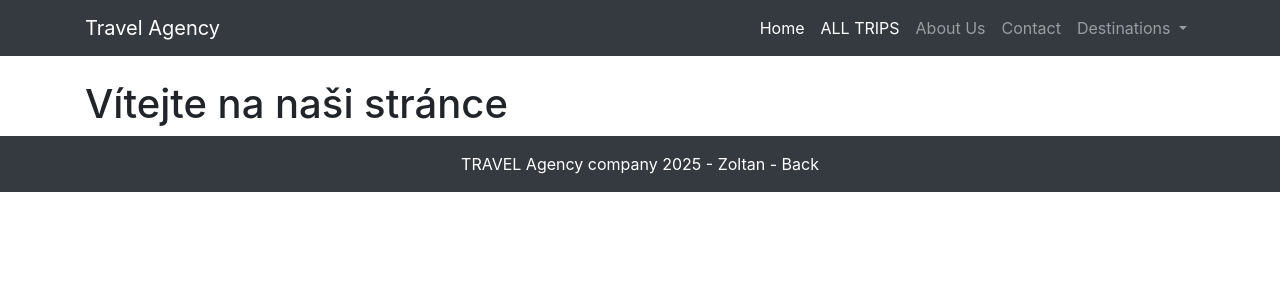
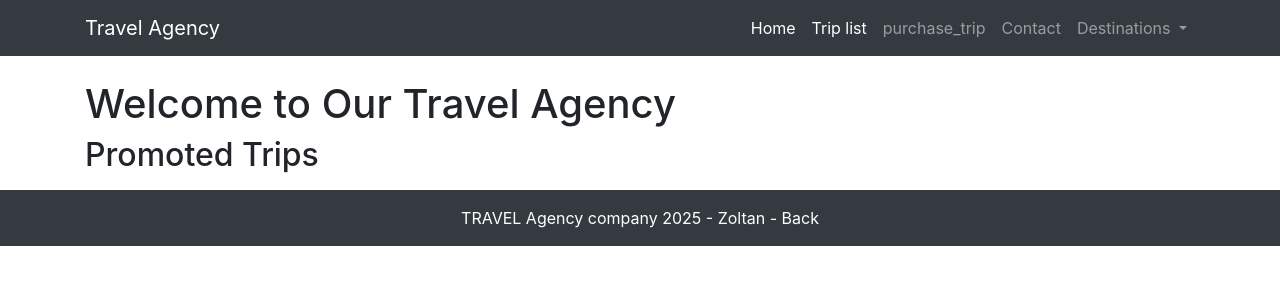
Before and after one commit to ZoltronPy/CS05, a Django app: page / in a window 1280 px wide. Shown: the top 300 px of the page. Run offline with Django 5.2, Linux system fonts and the light colour scheme; data that the repository does not hold is empty; some libraries are stand-ins or nearby versions.

Commit message:
home,-triplist-connection,-page-,-payment

```diff
--- a/CS5/urls.py
+++ b/CS5/urls.py
@@ -1,13 +1,12 @@
 from django.contrib import admin
-from django.urls import path
+from django.urls import path, include
+from viewer import views
 from viewer.admin import custom_admin_site
-from viewer.views import all_trips, home
 
 urlpatterns = [
-    path('admin/', custom_admin_site.urls),
-
-    path('', home ,name='home'),
-    path('trips/', all_trips, name='all_trips'),
-
-
+    path('admin/', custom_admin_site.urls),  # Vlastní administrátorský panel
+    path('', views.homepage, name='homepage'),  # Domovská stránka
+    path('trips/', views.trip_list, name='trip_list'),  # Seznam zájezdů
+    path('trips/<int:trip_id>/', views.trip_detail, name='trip_detail'),  # Detail zájezdu
+    path('purchase/', views.purchase_trip, name='purchase_trip'),  # Nákup zájezdu
 ]
--- a/templates/navbar.html
+++ b/templates/navbar.html
@@ -9,14 +9,16 @@
         </button>
         <div class="collapse navbar-collapse" id="navbarNavAltMarkup">
           <ul class="navbar-nav ml-auto">
+
             <li class="nav-item active">
-              <a class="nav-link" href="{% url 'home' %}">Home</a>
+              <a class="nav-link" href="{% url 'homepage' %}">Home</a>
             </li>
-          <li class="nav-item active">
-              <a class="nav-link" href="{% url 'all_trips'%}">ALL TRIPS</a>
+            <li class="nav-item active">
+              <a class="nav-link" href="{% url 'trip_list'%}">Trip list</a>
             </li>
+
             <li class="nav-item">
-              <a class="nav-link" href="/about/">About Us</a>
+              <a class="nav-link" href="{% url 'purchase_trip' %}">purchase_trip</a>
             </li>
             <li class="nav-item">
               <a class="nav-link" href="/contact/">Contact</a>
--- a/viewer/templates/home.html
+++ /dev/null
@@ -1,6 +0,0 @@
-{% extends "base.html" %}
-
-{% block content %}
-    <h1> Vítejte na naši stránce </h1>
-
-{% endblock %}
--- /dev/null
+++ b/viewer/templates/homepage.html
@@ -0,0 +1,13 @@
+{% extends "base.html" %}
+
+{% block content %}
+<h1>Welcome to Our Travel Agency</h1>
+<h2>Promoted Trips</h2>
+<ul>
+    {% for trip in promoted_trips %}
+        <li>
+            <a href="{% url 'trip_detail' trip.id %}">{{ trip.tour_name }}</a>
+        </li>
+    {% endfor %}
+</ul>
+{% endblock %}
--- a/viewer/views.py
+++ b/viewer/views.py
@@ -1,14 +1,44 @@
 from django.shortcuts import render
+from django.shortcuts import get_object_or_404
 from viewer.models import TravelInfo
+from viewer.models import TourPurchase
 
 
-def home(request):
-    return render(request, 'home.html')
-
-
+def homepage(request):
+    promoted_trips = TravelInfo.objects.filter(is_promoted=True).order_by('-created_at')[:5]
+    return render(request, 'homepage.html', {'promoted_trips': promoted_trips})
 def all_trips(request):
     trips = TravelInfo.objects.all()  # Předpokládáme, že načítáš všechny zájezdy
     context = {
         "trips": trips,
     }
     return render(request, "Trips.html", context)
+
+def trip_list(request):
+    trips = TravelInfo.objects.all()
+    return render(request, 'trip_list.html', {'trips': trips})
+
+
+def trip_detail(request, trip_id):
+    trip = get_object_or_404(TravelInfo, pk=trip_id)
+    return render(request, 'trip_detail.html', {'trip': trip})
+
+
+def purchase_trip(request):
+    if request.method == 'POST':
+        trip_id = request.POST.get('trip_id')
+        adults = int(request.POST.get('adults', 0))
+        kids = int(request.POST.get('kids', 0))
+
+        trip = get_object_or_404(TravelInfo, pk=trip_id)
+        purchase = TourPurchase(
+            travel_info=trip,
+            adult_count=adults,
+            child_count=kids,
+        )
+        purchase.save()
+
+        return render(request, 'purchase_success.html', {'purchase': purchase})
+    else:
+        trips = TravelInfo.objects.all()
+        return render(request, 'purchase_form.html', {'trips': trips})
```
Also changed, not shown: viewer/templates/purchase_form.html (added, +21 -0 lines), viewer/templates/purchase_success.html (added, +10 -0 lines), viewer/templates/trip_detail.html (added, +21 -0 lines), viewer/templates/trip_list.html (added, +12 -0 lines).
